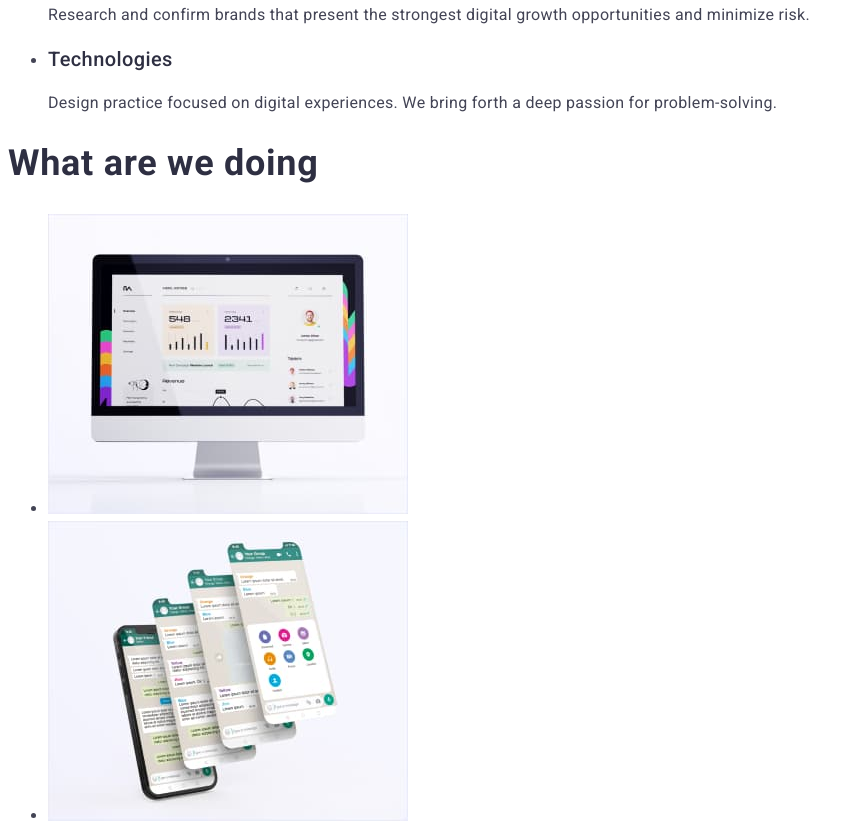
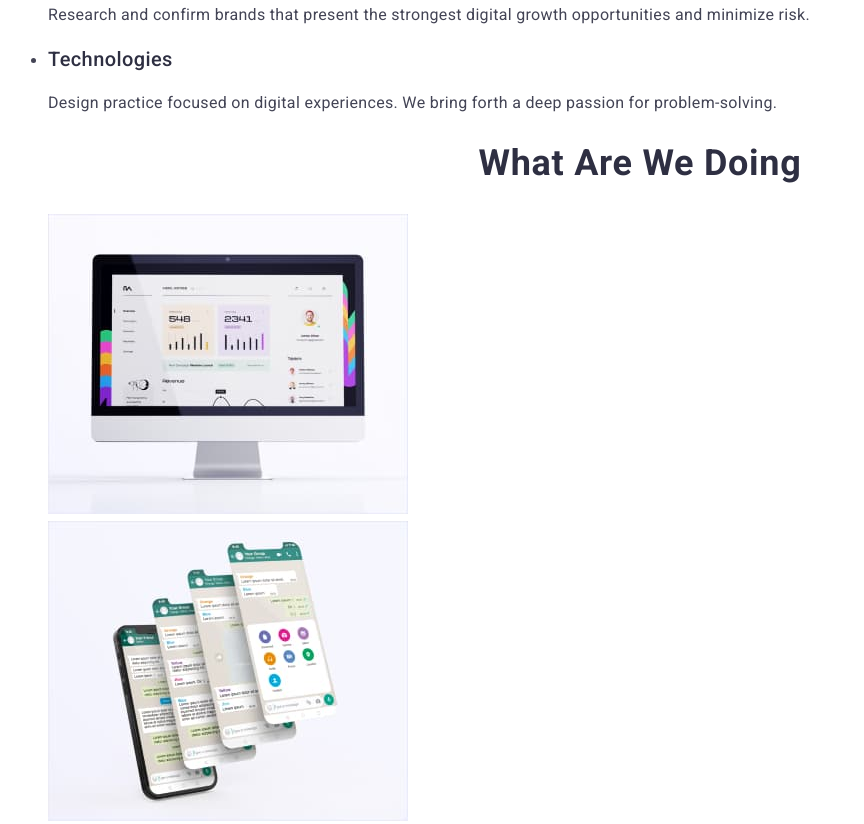
Before and after one commit to MarcinJaroszewicz/goit-markup-hw-02, a plain HTML site: page index.html in a window 1280 px wide. Shown: the part 684-1508 px from the top of the page, without its empty margins (0-864 px from the left). Drawn offline with Linux system fonts and the light colour scheme.

Commit message:
zmiany
zmiany

```diff
--- a/css/styles.css
+++ b/css/styles.css
@@ -68,6 +68,10 @@ body {
   line-height: 1.11;
   letter-spacing: 0.02em;
   color: #2e2f42;
+  text-align: center;
+}
+.header-text {
+  text-transform: capitalize;
 }
 h3 {
   font-size: 20px;
--- a/index.html
+++ b/index.html
@@ -85,8 +85,8 @@
         </ul>
       </section>
       <section>
-        <h2 class="header-h2">What are we doing</h2>
-        <ul>
+        <h2 class="header-h2 header-text">What are we doing</h2>
+        <ul class="list">
           <li>
             <img
               src="./images/computer.jpg"
```
